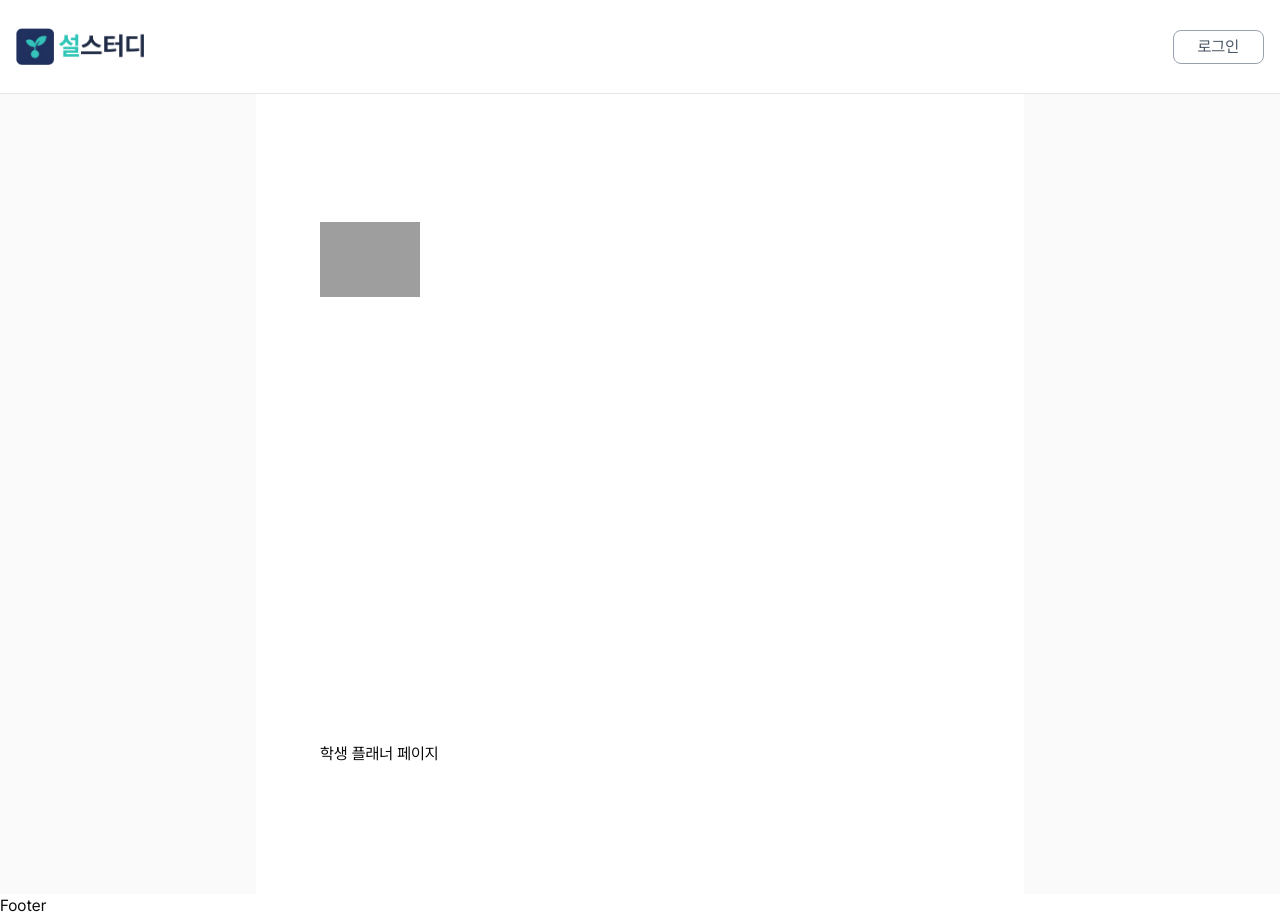
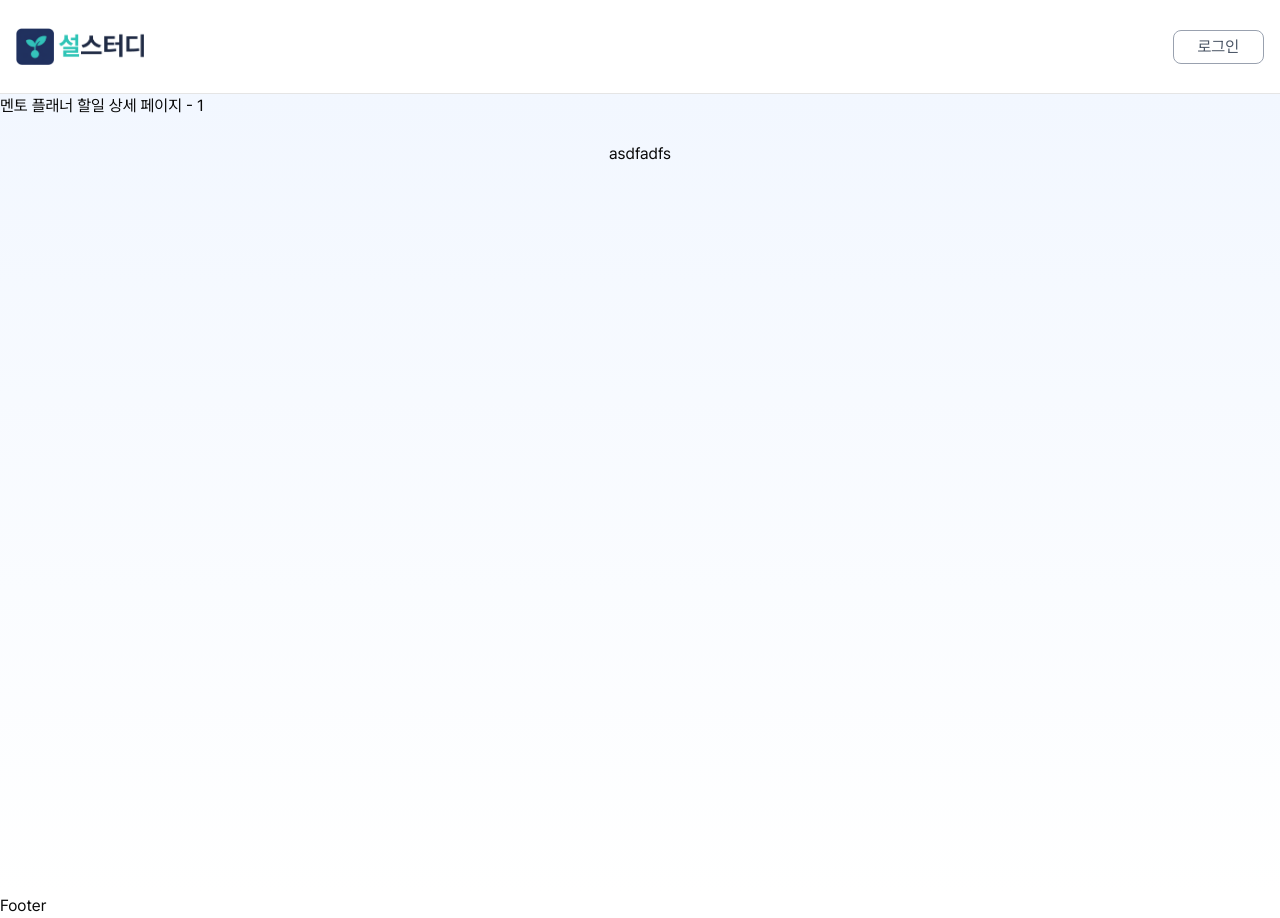
Before and after one commit to LAMED-HACKATHON/sel_study_front, a Next.js app: page /mentor/1 in a window 1280 px wide. Built offline with nearby package versions, Linux system fonts and the light colour scheme; grey boxes are pictures that could not be loaded.

Commit message:
feat: 멘토 플래너 관리 페이지 템플릿

```diff
--- /dev/null
+++ b/src/app/mentor/[id]/PlannerPage.tsx
@@ -0,0 +1,9 @@
+'use client';
+
+import { useState } from 'react';
+
+const PlannerForm = ({ menteeId }: { menteeId: string }) => {
+  return <div className="mx-auto max-w-[600px] p-[24px]">asdfadfs</div>;
+};
+
+export default PlannerForm;
--- a/src/app/mentor/[id]/page.tsx
+++ b/src/app/mentor/[id]/page.tsx
@@ -1,14 +1,11 @@
-import Image from 'next/image';
-
-const MentorPlanner = ({ params }: { params: { id: string } }) => {
-  console.log('params', params);
+import PlannerPage from '@/app/mentor/[id]/PlannerPage';
+const MentorPlanner = async ({ params }: { params: Promise<{ id: string }> }) => {
+  const { id } = await params;
 
   return (
-    <div className="flex min-h-screen items-center justify-center bg-zinc-50 font-sans dark:bg-black">
-      <main className="flex min-h-screen w-full max-w-3xl flex-col items-center justify-between bg-white px-16 py-32 sm:items-start dark:bg-black">
-        <Image className="dark:invert" src="/next.svg" alt="Next.js logo" width={100} height={20} priority />
-        학생 플래너 페이지
-      </main>
+    <div className="flex min-h-screen flex-col bg-linear-to-b from-[#F2F7FF] to-white">
+      <div>멘토 플래너 할일 상세 페이지 - {id}</div>
+      <PlannerPage menteeId={id} />
     </div>
   );
 };
--- a/src/app/mentor/components/MenteeCard.tsx
+++ b/src/app/mentor/components/MenteeCard.tsx
@@ -16,9 +16,9 @@ export const MenteeCard = () => {
         <div className="space-y-2 text-center">
           <h3 className="text-[32px] font-bold text-gray-900">홍길동</h3>
           <div className="flex items-center justify-center gap-2">
-            <span className="text-[14px] font-medium text-gray-600">1학년</span>
+            <span className="text-[16px] font-medium text-gray-600">1학년</span>
             <RxDividerVertical className="self-center text-gray-300" />
-            <span className="text-[14px] text-gray-600">서울 고등학교</span>
+            <span className="text-[16px] text-gray-600">서울 고등학교</span>
           </div>
         </div>
       </div>
--- a/src/app/mentor/page.tsx
+++ b/src/app/mentor/page.tsx
@@ -4,28 +4,22 @@ import { MenteeCard } from './components/MenteeCard';
 const Mentor = () => {
   return (
     <div className="flex min-h-screen flex-col bg-gradient-to-b from-[#F2F7FF] to-white">
-      <section className="container mx-auto px-4 py-12 text-center md:py-8 md:pb-20">
-        <h2 className="mb-6 text-2xl font-bold text-gray-900 md:text-[40px]">담당 멘티</h2>
-        <p className="mt-2 text-sm text-gray-500 md:text-[20px]">
-          현재 담당하고 있는 멘티 목록입니다.
-        </p>
+      <section className="container mx-auto mt-[100px] mb-[41px] px-4 text-center">
+        <h2 className="mb-[25px] text-2xl font-bold text-gray-900 md:text-[40px]">담당 멘티</h2>
+        <p className="mt-2 text-sm text-gray-500 md:text-[20px]">현재 담당하고 있는 멘티 목록입니다.</p>
       </section>
 
-      <div className="container mx-auto mb-8 px-4">
+      <div className="container mx-auto mb-[56px] px-4">
         <div className="flex justify-end">
           <div className="relative w-full max-w-[434px]">
             <CiSearch className="absolute top-[50%] left-[12px] h-[20px] w-[20px] -translate-y-[50%] text-[#616161]" />
-            <input
-              type="text"
-              placeholder="이름 검색하기"
-              className="w-full rounded-2xl border border-[#616161] py-2 pr-3 pl-10 text-[20px] placeholder-[#616161] focus:outline-none"
-            />
+            <input type="text" placeholder="이름 검색하기" className="w-full rounded-2xl border border-[#616161] py-2 pr-3 pl-10 text-[20px] placeholder-[#616161] focus:outline-none" />
           </div>
         </div>
       </div>
 
       <div className="container mx-auto flex-1 px-4">
-        <div className="grid grid-cols-1 gap-6 sm:grid-cols-2 lg:grid-cols-3 xl:grid-cols-5">
+        <div className="mx-auto grid grid-cols-2 gap-6 sm:grid-cols-2 md:max-w-[1307px] lg:grid-cols-3 xl:grid-cols-5">
           <MenteeCard />
           <MenteeCard />
           <MenteeCard />
```
